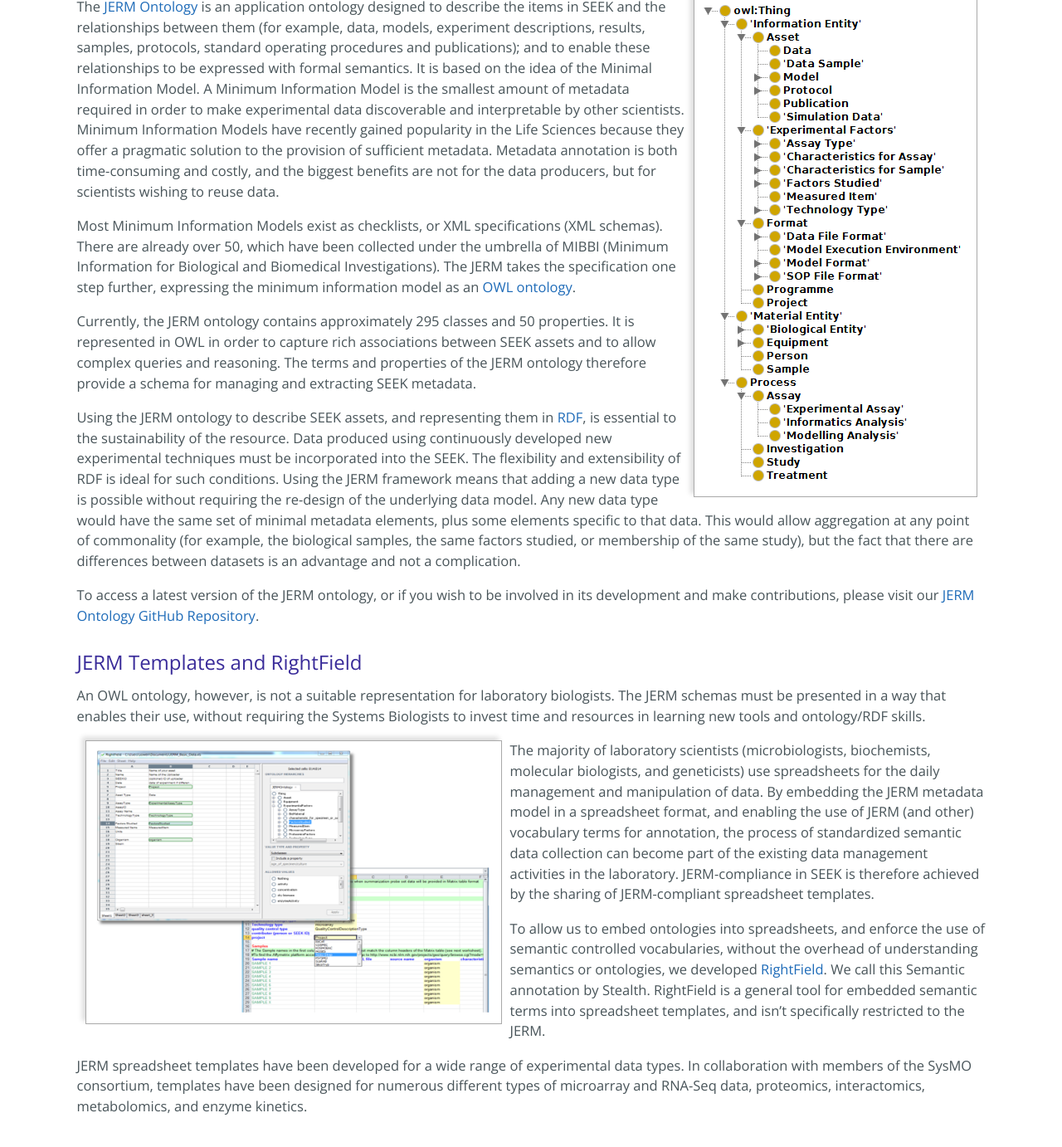
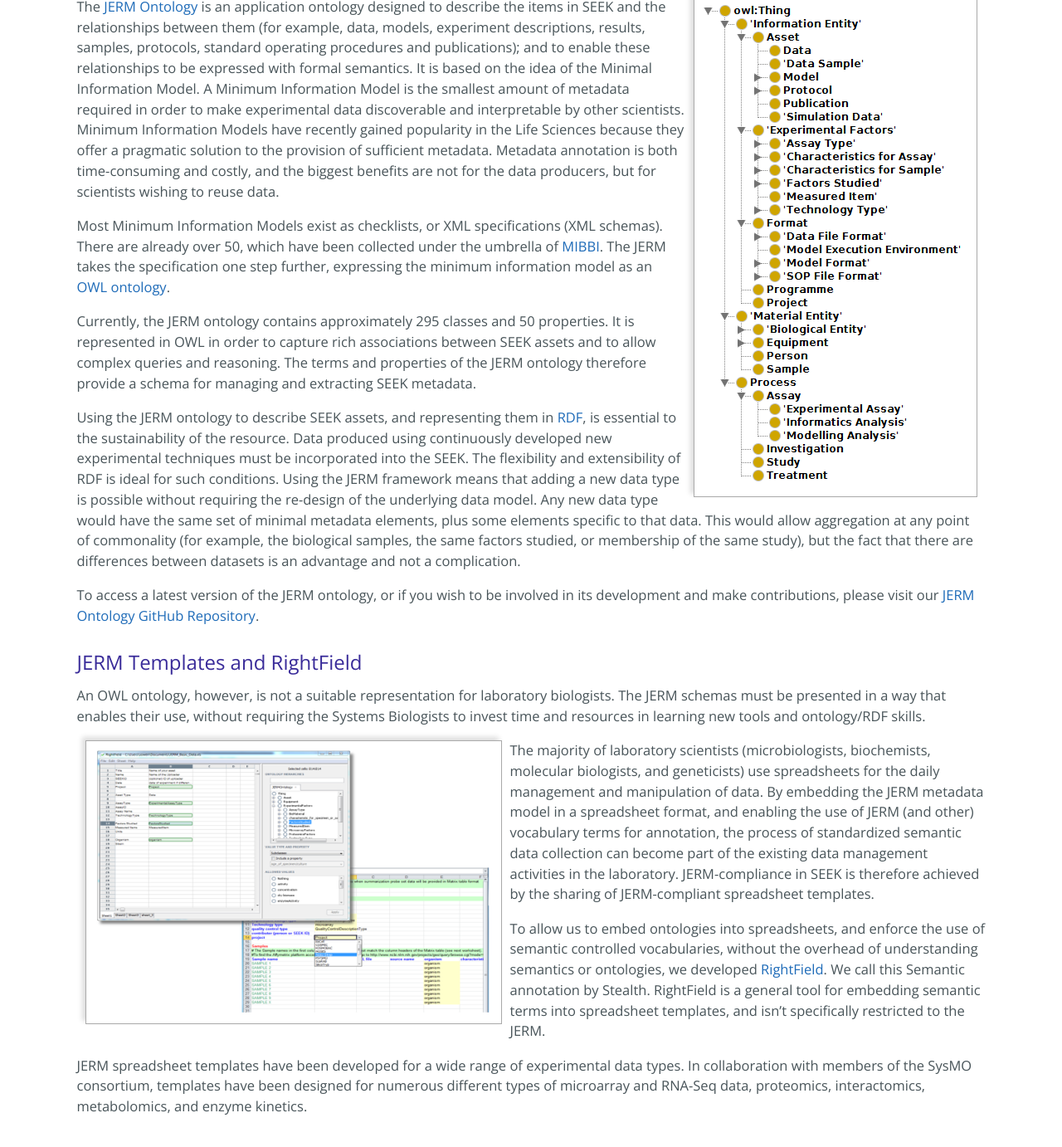
Before and after one commit to FAIRdom/JERMOntology, a Jekyll site: the page built from index.md, in a window 1280 px wide and 1400 px high, scrolled down 540 px. Shown: the top 1382 px of the window at 83% size. Built offline with Jekyll 4.4.1, drawn with Linux system fonts in a browser that asks for light colours; nearby versions of some CDN libraries; comment, search, counter and statistics services are not loaded; some of the changed text lies outside the part shown.

Commit message:
minor wording updates

```diff
--- a/index.md
+++ b/index.md
@@ -36,7 +36,7 @@ Metadata annotation is both time-consuming and costly, and the biggest benefits
 but for scientists wishing to reuse data.
 
 Most Minimum Information Models exist as checklists, or XML specifications (XML schemas). There are already over 50,
-which have been collected under the umbrella of MIBBI (Minimum Information for Biological and Biomedical Investigations).
+which have been collected under the umbrella of [MIBBI](http://www.biosharing.org/standards/mibbi).
 The JERM takes the specification one step further, expressing the minimum information model as an [OWL ontology](http://en.wikipedia.org/wiki/Web_Ontology_Language).
 
 Currently, the JERM ontology contains approximately 295 classes and 50 properties.
@@ -66,6 +66,10 @@ the process of standardized semantic data collection can become part of the exis
 JERM-compliance in SEEK is therefore achieved by the sharing of JERM-compliant spreadsheet templates.
 
 To allow us to embed ontologies into spreadsheets, and enforce the use of semantic controlled vocabularies,
-without the overhead of understanding semantics or ontologies, we developed [RightField](http://www.rightfield.org.uk/). We call this Semantic annotation by Stealth. RightField is a general tool for embedded semantic terms into spreadsheet templates, and isn't specifically restricted to the JERM.
+without the overhead of understanding semantics or ontologies, we developed [RightField](http://www.rightfield.org.uk/).
+We call this Semantic annotation by Stealth. RightField is a general tool for embedding semantic terms into spreadsheet templates,
+and isn't specifically restricted to the JERM.
 
-JERM spreadsheet templates have been developed for a wide range of experimental data types. In collaboration with members of the SysMO consortium, templates have been designed for numerous different types of microarray and RNA-Seq data, proteomics, interactomics, metabolomics, and enzyme kinetics.
+JERM spreadsheet templates have been developed for a wide range of experimental data types.
+In collaboration with members of the SysMO consortium, templates have been designed for numerous different types of
+microarray and RNA-Seq data, proteomics, interactomics, metabolomics, and enzyme kinetics.
```
Also changed, not shown: other parts of index.md (+1 -1 lines).
